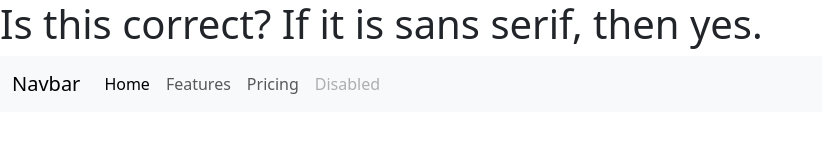
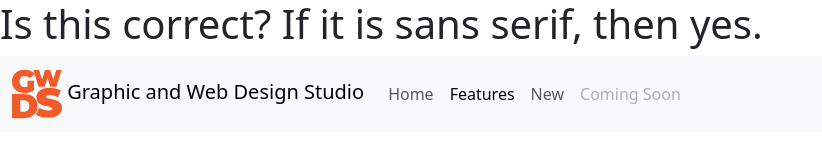
Before and after one commit to AlbieTappenden/GWDS-Weekly-Coding-Sheets, a plain HTML site: page Week08 - Workshop 4/index.html in a window 1280 px wide. Shown: the whole page, without its empty margins (0-822 px from the left). Drawn offline with Linux system fonts and the light colour scheme.

```diff
--- a/Week08 - Workshop 4/index.html
+++ b/Week08 - Workshop 4/index.html
@@ -34,23 +34,27 @@
     <!-- this begins the main code -->
     <nav class="navbar navbar-expand-lg bg-body-tertiary">
     <div class="container-fluid">
-        <a class="navbar-brand" href="#">Navbar</a>
+        <a class="navbar-brand" href="#">
+            <img src="images/GWDS.svg" alt="Logo" width="50" height="50"
+                class="d-inline-block align-text-center">
+            Graphic and Web Design Studio
+        </a>
         <button class="navbar-toggler" type="button" data-bs-toggle="collapse" data-bs-target="#navbarNav" aria-controls="navbarNav" aria-expanded="false" aria-label="Toggle navigation">
         <span class="navbar-toggler-icon"></span>
         </button>
         <div class="collapse navbar-collapse" id="navbarNav">
         <ul class="navbar-nav">
             <li class="nav-item">
-            <a class="nav-link active" aria-current="page" href="#">Home</a>
+            <a class="nav-link" href="#">Home</a>
             </li>
             <li class="nav-item">
-            <a class="nav-link" href="#">Features</a>
+            <a class="nav-link active" aria-current="page" href="#">Features</a>
             </li>
             <li class="nav-item">
-            <a class="nav-link" href="#">Pricing</a>
+            <a class="nav-link" href="#">New</a>
             </li>
             <li class="nav-item">
-            <a class="nav-link disabled" aria-disabled="true">Disabled</a>
+            <a class="nav-link disabled">Coming Soon</a>
             </li>
         </ul>
         </div>
```
